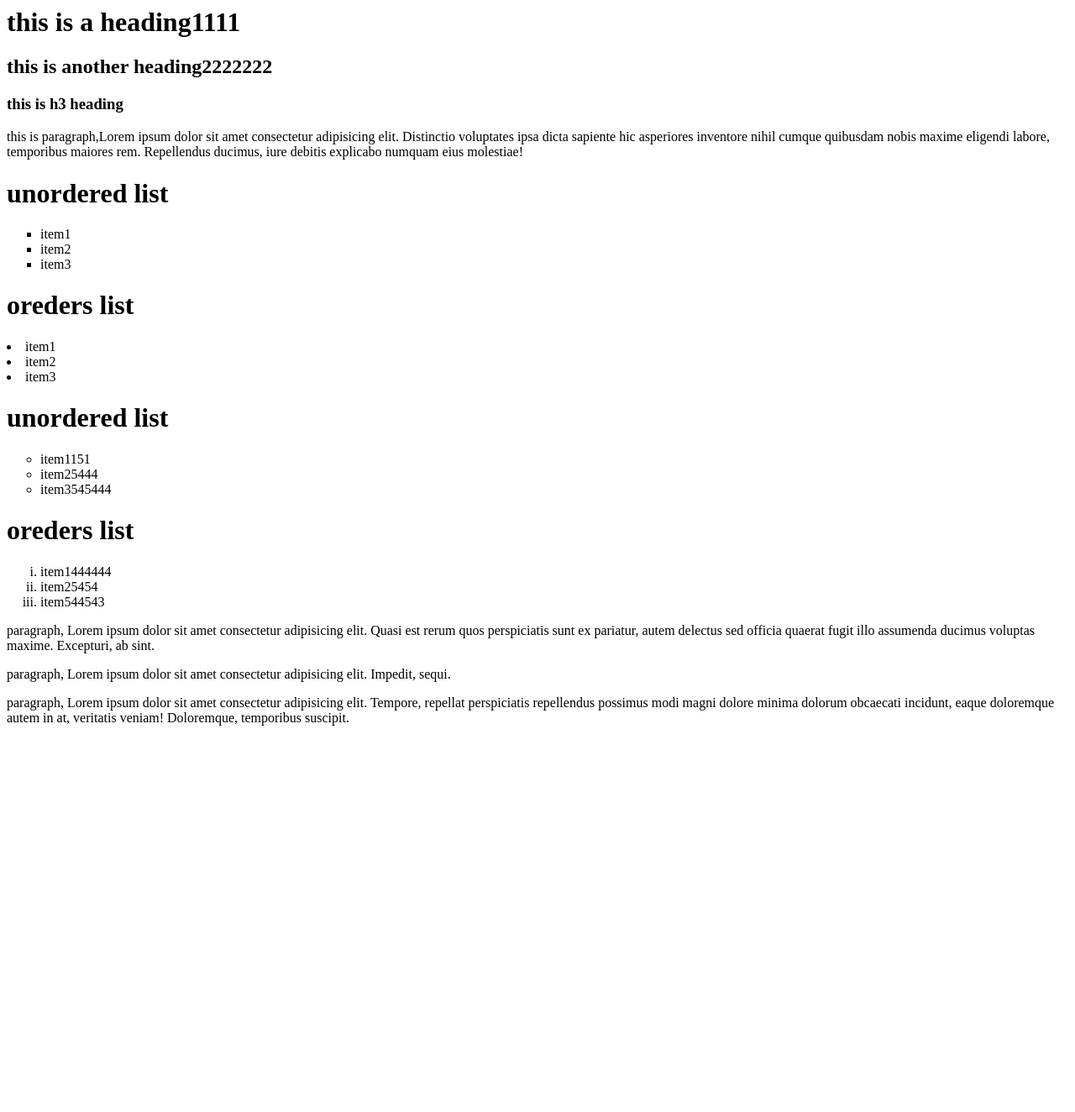
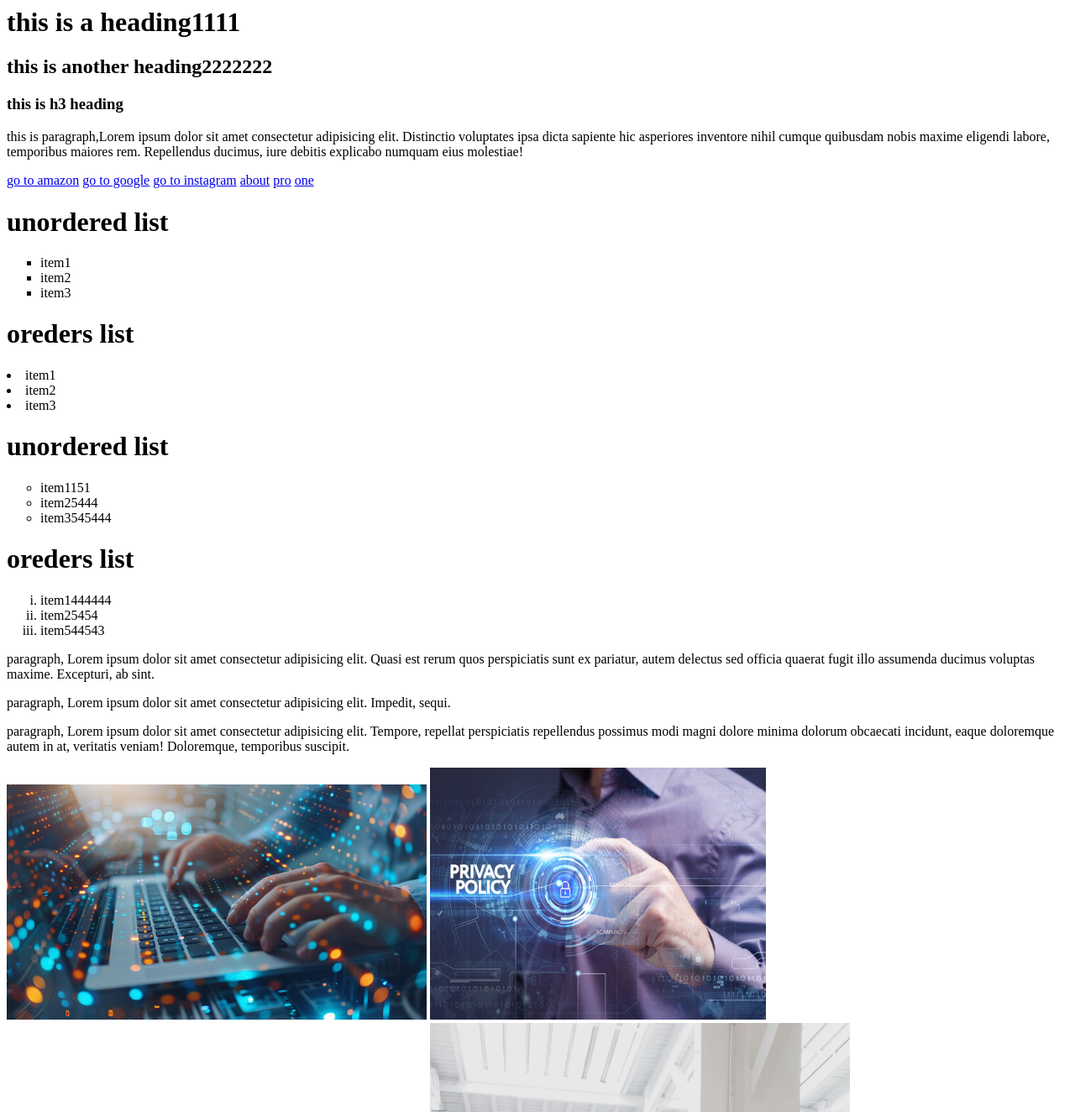
Before and after one commit to Althafnavas4/task1, a plain HTML site: page intex.html in a window 1280 px wide. Shown: the top 1324 px of the page at 84% size. Before the commit the page ends 880 px from the top, so only its background shows below. Drawn offline with Linux system fonts and the light colour scheme.

Commit message:
file edited

```diff
--- a/intex.html
+++ b/intex.html
@@ -10,6 +10,15 @@
     </head>
 
     <body>
+      <a href="https://www.amazon.in/electronics/b/?ie=UTF8&node=976419031&ref_=nav_cs_electronics" target="_blank">go to amazon</a>
+      <a href="https://www.google.co.in/" target="_blank">go to google</a>
+      <a href="https://www.instagram.com/" target="_blank">go to instagram</a>
+
+      <a href="./about.html" >about</a>
+      <a href="./pages/pro.html">pro</a>
+      <a href="./pages/single/one.html">one</a>
+
+
     <h1>unordered list</h1>
    <ul type="square">
 
@@ -43,5 +52,11 @@
                            <p> paragraph, Lorem ipsum dolor sit amet consectetur adipisicing elit. Quasi est rerum quos perspiciatis sunt ex pariatur, autem delectus sed officia quaerat fugit illo assumenda ducimus voluptas maxime. Excepturi, ab sint.</p>
                            <p> paragraph, Lorem ipsum dolor sit amet consectetur adipisicing elit. Impedit, sequi.</p>
                            <p> paragraph, Lorem ipsum dolor sit amet consectetur adipisicing elit. Tempore, repellat perspiciatis repellendus possimus modi magni dolore minima dolorum obcaecati incidunt, eaque doloremque autem in at, veritatis veniam! Doloremque, temporibus suscipit.</p>
+
+                           <img src="images/360_F_752496238_KJwjB9OFbUOz116QUH2EXLQRrRN7otuD.jpg"width="500px"hight="500px" alt="images">
+                           <img src="../../../images/360_F_121365895_hGuREgz2VFcNbJ6fLRPBhC3UAcB91JfY.jpg"width="400px" height="300px" alt="image">
+                           <img src="../../../../../images/products/pexels-designecologist-1779487.jpg"width="500px"hight=500px alt="image">
+                           <img src="../../../../../images/products/pexels-flodahm-699459.jpg"width="500px"hight="500px" alt="image">
+                           <img src="../../../../../images/products/pexels-pixabay-4158.jpg"width="500px"hight="500px" alt="image">
     </body>
 </html>
```
Also changed, not shown: about.html (added, +4 -0 lines), pages/pro.html (added, +3 -0 lines), pages/single/one.html (added, +5 -0 lines), images/360_F_121365895_hGuREgz2VFcNbJ6fLRPBhC3UAcB91JfY.jpg (added), images/360_F_752496238_KJwjB9OFbUOz116QUH2EXLQRrRN7otuD.jpg (added), images/products/pexels-designecologist-1779487.jpg (added), images/products/pexels-flodahm-699459.jpg (added), images/products/pexels-pixabay-4158.jpg (added).
